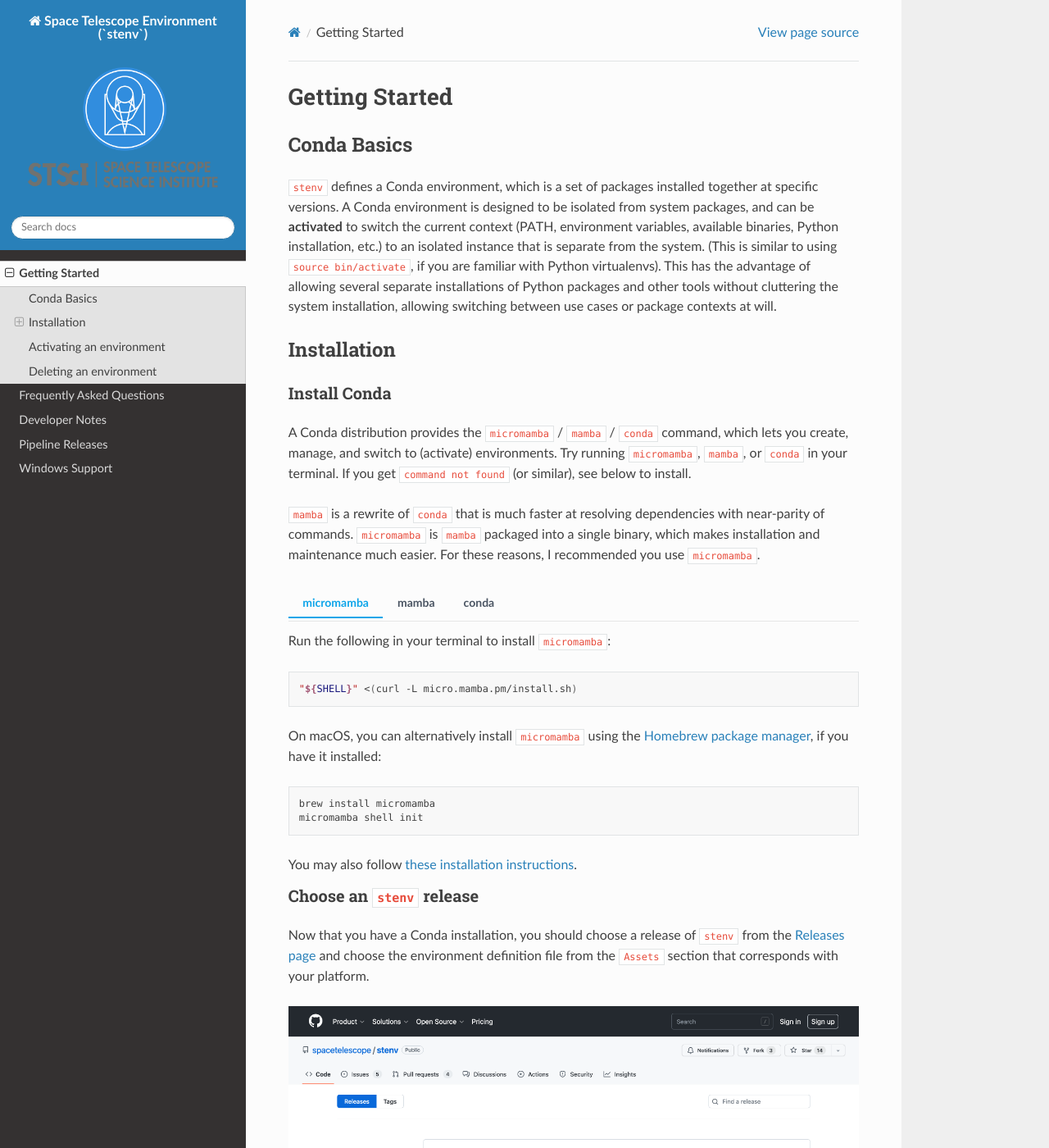
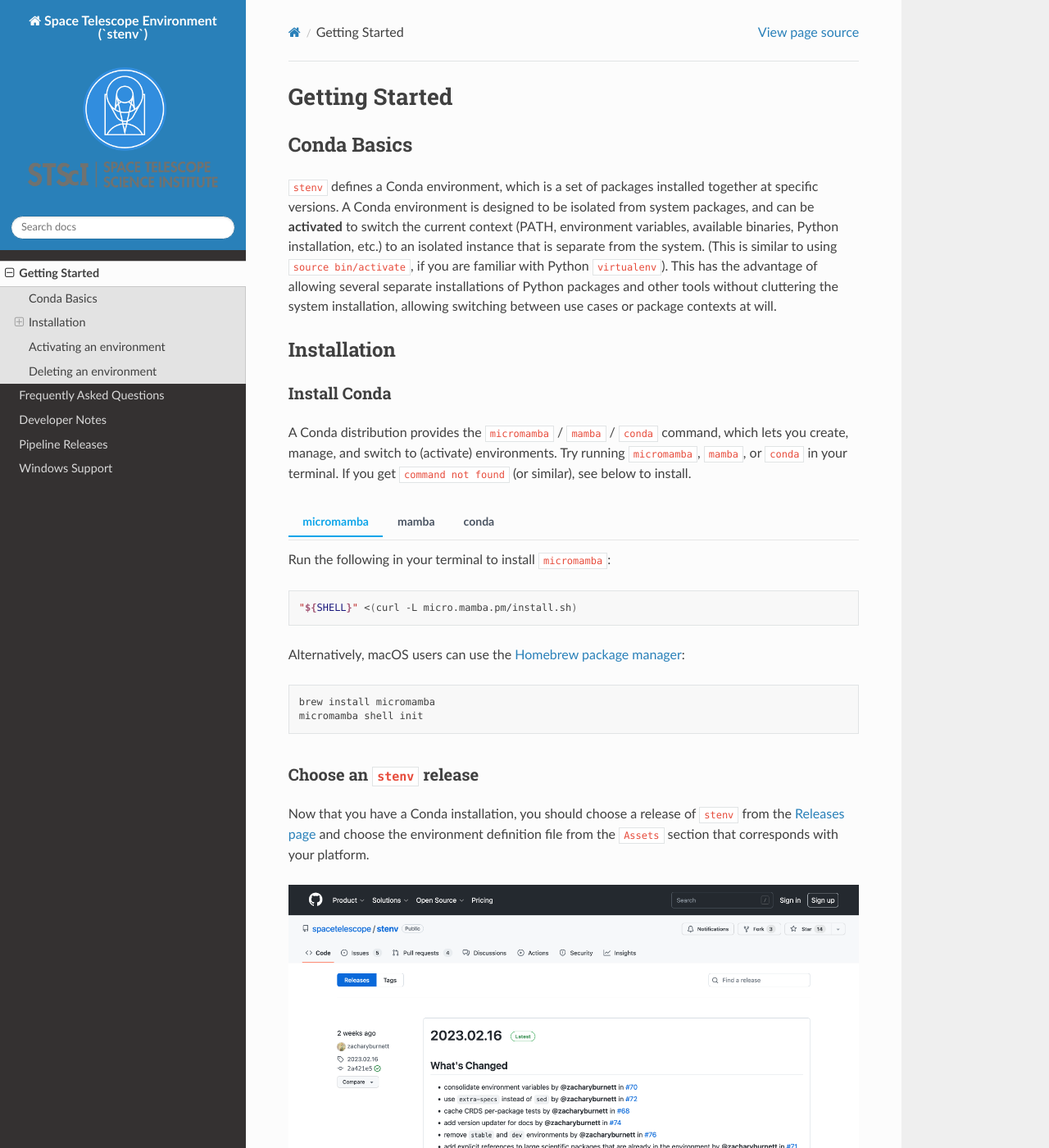
Before and after one commit to spacetelescope/stenv, a Sphinx documentation site: the page built from docs/source/getting_started.rst, in a window 1280 px wide and 1400 px high. Shown: the whole window at 82% size. Built offline with Sphinx 7.4.7 and the Read the Docs theme 3.1.0, drawn with Linux system fonts in a browser that asks for light colours; the version number could not be read and is left out; some of the changed text lies outside the part shown.

Commit message:
formatting and consolidate installation links

```diff
--- a/docs/source/getting_started.rst
+++ b/docs/source/getting_started.rst
@@ -5,12 +5,9 @@
 ============
 
 ``stenv`` defines a Conda environment, which is a set of packages installed together at specific versions.
-A Conda environment is designed to be isolated from system packages, and can be **activated** to switch the
-current context (PATH, environment variables, available binaries, Python installation, etc.) to an isolated
-instance that is separate from the system. (This is similar to using ``source bin/activate``, if you are
-familiar with Python virtualenvs). This has the advantage of allowing several separate installations of
-Python packages and other tools without cluttering the system installation, allowing switching between use
-cases or package contexts at will.
+A Conda environment is designed to be isolated from system packages, and can be **activated** to switch the current context (PATH, environment variables, available binaries, Python installation, etc.) to an isolated instance that is separate from the system.
+(This is similar to using ``source bin/activate``, if you are familiar with Python ``virtualenv``).
+This has the advantage of allowing several separate installations of Python packages and other tools without cluttering the system installation, allowing switching between use cases or package contexts at will.
 
 Installation
 ============
@@ -20,13 +17,9 @@
 Install Conda
 -------------
 
-A Conda distribution provides the ``micromamba`` / ``mamba`` / ``conda`` command, which lets you create, manage, and switch to
-(activate) environments. Try running ``micromamba``, ``mamba``, or ``conda`` in your terminal. If you get ``command not found``
-(or similar), see below to install.
-
-``mamba`` is a rewrite of ``conda`` that is much faster at resolving dependencies with near-parity of commands.
-``micromamba`` is ``mamba`` packaged into a single binary, which makes installation and maintenance much easier.
-For these reasons, I recommended you use ``micromamba``.
+A Conda distribution provides the ``micromamba`` / ``mamba`` / ``conda`` command, which lets you create, manage, and switch to (activate) environments.
+Try running ``micromamba``, ``mamba``, or ``conda`` in your terminal.
+If you get ``command not found`` (or similar), see below to install.
 
 .. tab:: micromamba
 
@@ -36,24 +29,21 @@
 
         "${SHELL}" <(curl -L micro.mamba.pm/install.sh)
 
-    On macOS, you can alternatively install ``micromamba`` using the `Homebrew package manager <https://brew.sh/>`_, if you have it installed:
+    Alternatively, macOS users can use the `Homebrew package manager <https://brew.sh/>`_:
 
     .. code-block:: shell
 
         brew install micromamba
         micromamba shell init
 
-    You may also follow `these installation instructions <https://mamba.readthedocs.io/en/latest/installation/micromamba-installation.html>`_.
-
 .. tab:: mamba
 
-    Follow
-    `these instructions to install Miniforge <https://mamba.readthedocs.io/en/latest/installation/mamba-installation.html>`_,
+    Follow `these instructions to install Miniforge <https://github.com/conda-forge/miniforge/blob/main/README.md>`_,
     which includes the ``mamba`` command in its base environment.
 
     .. important::
-        Remember to run ``mamba init`` after installing. This is required in order to set up your shell to
-        ``activate`` and ``deactivate`` environments.
+        Remember to run ``mamba init`` after installing.
+        You need to do this before attempting to ``activate`` / ``deactivate`` environments.
 
         .. code-block:: shell
 
@@ -62,21 +52,18 @@
 .. tab:: conda
 
     .. caution::
-        The Anaconda organization has
-        `updated their terms of service <https://legal.anaconda.com/policies/en/#:~:text=2.1%20Organizational%20Use.%C2%A0>`_
-        to indicate that any usage of their services requires a paid license, if used by an organization of
-        more than 200 users. This includes pulling packages from the Anaconda ``defaults`` channels, as well as installing
-        ``conda`` itself.
+        The Anaconda organization has `updated their terms of service <https://legal.anaconda.com/policies/en/#:~:text=2.1%20Organizational%20Use.%C2%A0>`_
+        to indicate that any usage of their services requires a paid license, if used by an organization of more than 200 users. This includes pulling packages from the Anaconda ``defaults`` channels, as well as installing ``conda`` itself.
 
-        We recommend that you use ``mamba`` and pull packages from the ``conda-forge`` channel, instead of using ``conda``
-        and the ``defaults`` channels.
+        ``mamba`` is the recommended drop-in replacement for ``conda``.
+        We recommend that you use ``mamba`` and pull packages from the ``conda-forge`` channel, instead of using ``conda`` and the ``defaults`` channels.
 
-    Follow `these instructions to install Miniconda <https://docs.conda.io/projects/miniconda/en/latest/miniconda-install.html>`_
+    Follow `these instructions to install Miniforge <https://github.com/conda-forge/miniforge/blob/main/README.md>`_,
     which includes the ``conda`` command in its base environment.
 
     .. important::
-        Remember to run ``conda init`` after installing. This is required in order to set up your shell to
-        ``activate`` and ``deactivate`` environments.
+        Remember to run ``conda init`` after installing.
+        You need to do this before attempting to ``activate`` / ``deactivate`` environments.
 
         .. code-block:: shell
 
@@ -88,36 +75,33 @@
 ---------------------------
 
 Now that you have a Conda installation, you should choose a release of ``stenv`` from the
-`Releases page <https://github.com/spacetelescope/stenv/releases>`_ and choose the environment definition
-file from the ``Assets`` section that corresponds with your platform.
+`Releases page <https://github.com/spacetelescope/stenv/releases>`_
+and choose the environment definition file from the ``Assets`` section that corresponds with your platform.
 
 .. image:: ./images/release_example.png
     :alt: example of a release page, showing output files
     :target: https://github.com/spacetelescope/stenv/releases
 
 Every release is available for several combinations of operating system and Python version.
-The name of the release file indicates which is which. For example, a release of stenv for Python ``3.11``
-on Linux will be named something like ``stenv-Linux-X64-py3.11-YYYY.MM.DD.yaml`` (where ``YYYY.MM.DD``
-is the date of the release). Unless you have particular requirements, you should choose the
+The name of the release file indicates which is which.
+For example, a release of stenv for Python ``3.11`` on Linux will be named something like ``stenv-Linux-X64-py3.11-YYYY.MM.DD.yaml`` (where ``YYYY.MM.DD`` is the date of the release).
+Unless you have particular requirements, you should choose the
 newest (highest-numbered) Python version available.
 
 .. note::
     Version numbers aren't real numbers; a hypothetical Python ``3.20`` would be newer than Python ``3.2``.
 
 .. warning::
-    **Can't find the release you need?** Building and testing environments on supported platforms may take
-    several minutes; for new releases, you may need to wait for the
-    `associated workflow job <https://github.com/spacetelescope/stenv/actions/workflows/build.yaml>`_ to
-    finish before environment files are available.
+    **Can't find the release you need?** Building and testing environments on supported platforms may take several minutes; for new releases, you may need to wait for the
+    `associated workflow job <https://github.com/spacetelescope/stenv/actions/workflows/build.yaml>`_
+    to finish before environment files are available.
 
 .. note::
-    Every Conda environment has a name, specified by the ``--name`` or ``-n`` option. If you include the
-    version numbers in the name, it will be easier to keep track of which version of ``stenv`` you have.
-    Therefore, I recommend using a more descriptive name than ``stenv`` for your environment; for example,
-    use something like ``stenv-py3.11-2023.01.01`` (changed as needed to match the version you chose).
+    Every Conda environment has a name, specified by the ``--name`` or ``-n`` option.
+    Include the version numbers in the name to make it easier to keep track of which version of ``stenv`` you have;
+    for example, ``stenv-py3.11-2023.01.01``.
 
-Download the file corresponding to your platform and desired Python version, then run the following command
-in a terminal using the file you downloaded (in this example ``stenv-Linux-py3.10-2023.02.16.yaml``):
+Download the file corresponding to your platform and desired Python version, then run the following command in a terminal using the file you downloaded (in this example ``stenv-Linux-py3.10-2023.02.16.yaml``):
 
 .. tab:: micromamba
 
@@ -138,8 +122,7 @@
         conda env create --name stenv --file ~/Downloads/stenv-Linux-py3.10-2023.02.16.yaml
 
     .. note::
-        If you run into issues with building an environment with ``conda`` from a local file,
-        you can also try using the direct URL that you chose above.
+        If you run into issues with building an environment with ``conda`` from a local file, you can also try using the direct URL that you chose above.
 
 .. note::
     If the build does not succeed on your system, please refer to :ref:`build_fails`
@@ -147,8 +130,8 @@
 Activating an environment
 =========================
 
-Environments let you install packages while isolating them from the rest of your system, and even each
-other. Even though we just created an environment, we will not be able to import the new packages yet:
+Environments let you install packages while isolating them from the rest of your system, and even each other.
+Even though we just created an environment, we will not be able to import the new packages yet:
 
 .. code-block:: shell
 
@@ -180,16 +163,15 @@
 
         conda activate stenv
 
-Activating a Conda environment changes which Python interpreter and packages are in use for that session
-(i.e. terminal window). Now, if you try to ``import jwst``:
+Activating a Conda environment changes which Python interpreter and packages are in use for that session (i.e. terminal window).
+Now, if you try to ``import jwst``:
 
 .. code-block:: shell
 
     (stenv) $ python -c 'import jwst; print("ok")'
     ok
 
-Every time you open a new terminal window, you will need to activate the environment before you can use
-software included in ``stenv``.
+Every time you open a new terminal window, you will need to activate the environment before you can use software included in ``stenv``.
 
 .. note::
     You can show installed packages available within a Conda environment with ``conda list``:
@@ -212,8 +194,7 @@
 
             conda list
 
-To ``deactivate`` an environment and return your shell to normal, close your terminal window or run
-``conda deactivate``:
+To ``deactivate`` an environment and return your shell to normal, close your terminal window or run ``conda deactivate``:
 
 .. tab:: micromamba
 
```
Also changed, not shown: docs/source/pipeline_releases.rst (+4 -6 lines), docs/source/windows.rst (+2 -5 lines).
